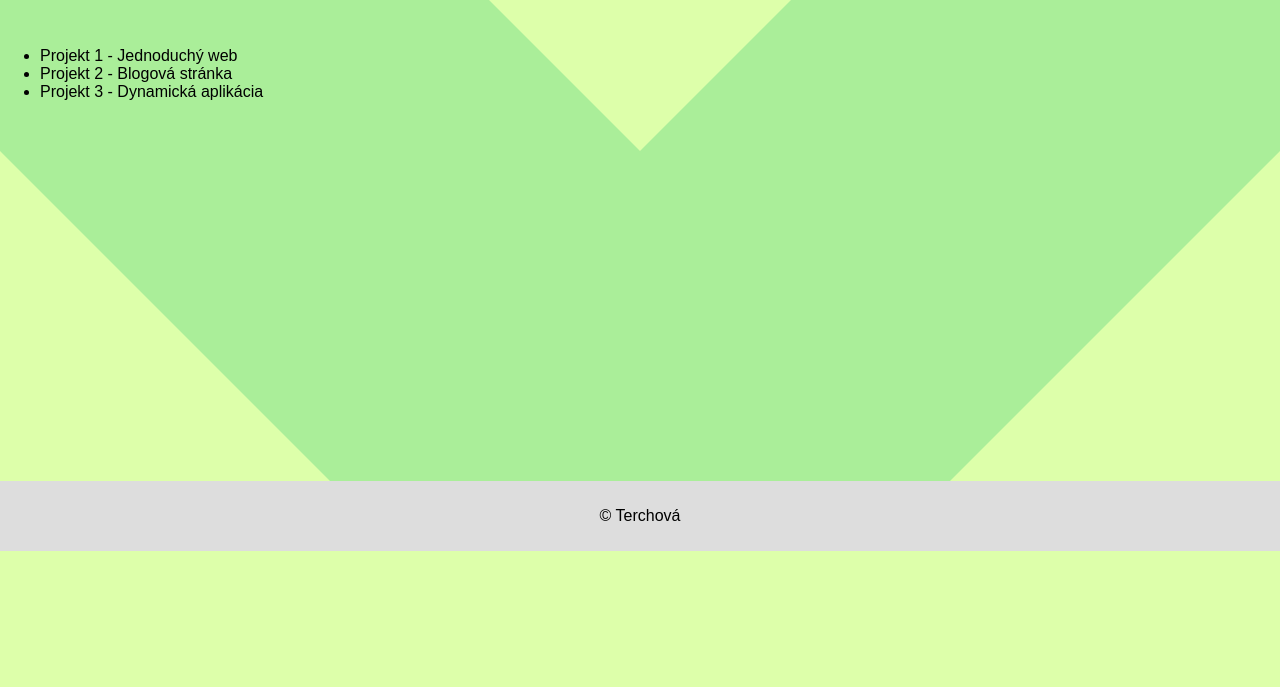
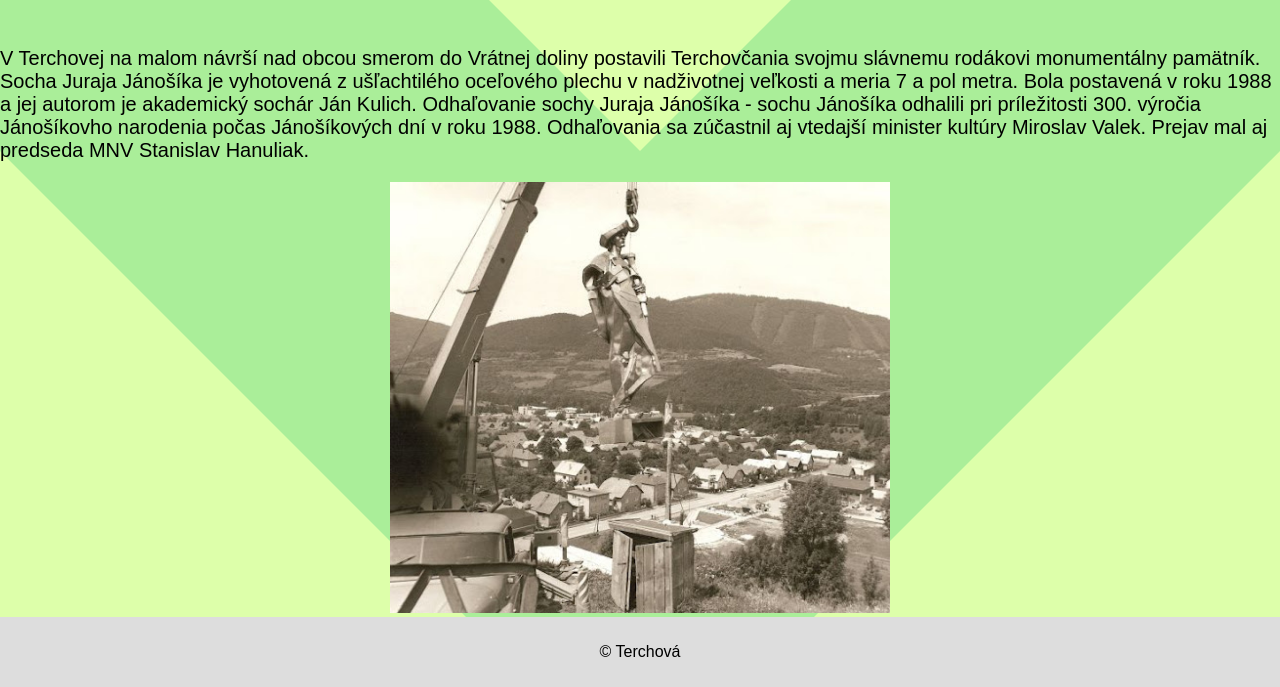
Before and after one commit to Openlab-2-2023/janosik-testy, a plain HTML site: page docs/historia.html in a window 1280 px wide. Shown: the part 249-936 px from the top of the page. Before the commit the page ends 800 px from the top, so only its background shows below. Drawn offline with Linux system fonts and the light colour scheme.

Commit message:
stranka 3

```diff
--- a/docs/historia.html
+++ b/docs/historia.html
@@ -82,12 +82,14 @@
     <main>
         <section id="historia">
             <p id="nadpis">História</p>
-            <ul>
-                <li>Projekt 1 - Jednoduchý web</li>
-                <li>Projekt 2 - Blogová stránka</li>
-                <li>Projekt 3 - Dynamická aplikácia</li>
-            </ul>
+            <p style="font-size: 20px;">V Terchovej na malom návrší nad obcou smerom do Vrátnej doliny postavili Terchovčania svojmu slávnemu rodákovi monumentálny pamätník. Socha Juraja Jánošíka je vyhotovená z ušľachtilého oceľového plechu v nadživotnej veľkosti a meria 7 a pol metra. Bola postavená v roku 1988 a jej autorom je akademický sochár Ján Kulich.
+                Odhaľovanie sochy Juraja Jánošíka - sochu Jánošíka odhalili pri príležitosti 300. výročia Jánošíkovho narodenia počas Jánošíkových dní v roku 1988. Odhaľovania sa zúčastnil aj vtedajší minister kultúry Miroslav Valek. Prejav mal aj predseda MNV Stanislav Hanuliak.</p>
+
+
         </section>
+    </main>
+    <div style="text-align: center;">
+        <img src="/hisoria.jpg" width="500">
     </main>
 
     <footer>
```
Also changed, not shown: docs/kontakt.html (+6 -1 lines), docs/osoche.html (+4 -3 lines), hisoria.jpg (added).
